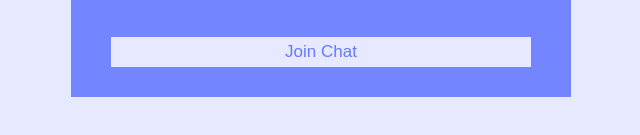
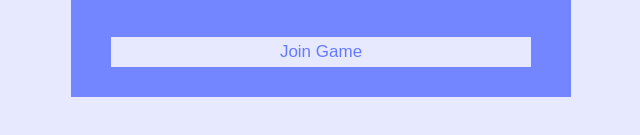
Before and after one commit to mauilema/Javascript-trivia-with-chat, a website: page public/index.html in a window 1280 px wide. Shown: the part 339-474 px from the top of the page, 319-959 px from the left. Drawn offline with Linux system fonts and the light colour scheme.

Commit message:
changed join chat to join game at the join chat view

```diff
--- a/public/index.html
+++ b/public/index.html
@@ -41,7 +41,7 @@
 							<option value="Java">Java</option> -->
 						</select>
 					</div>
-					<button type="submit" class="btn">Join Chat</button>
+					<button type="submit" class="btn">Join Game</button>
 				</form>
 			</main>
 		</div>
```
